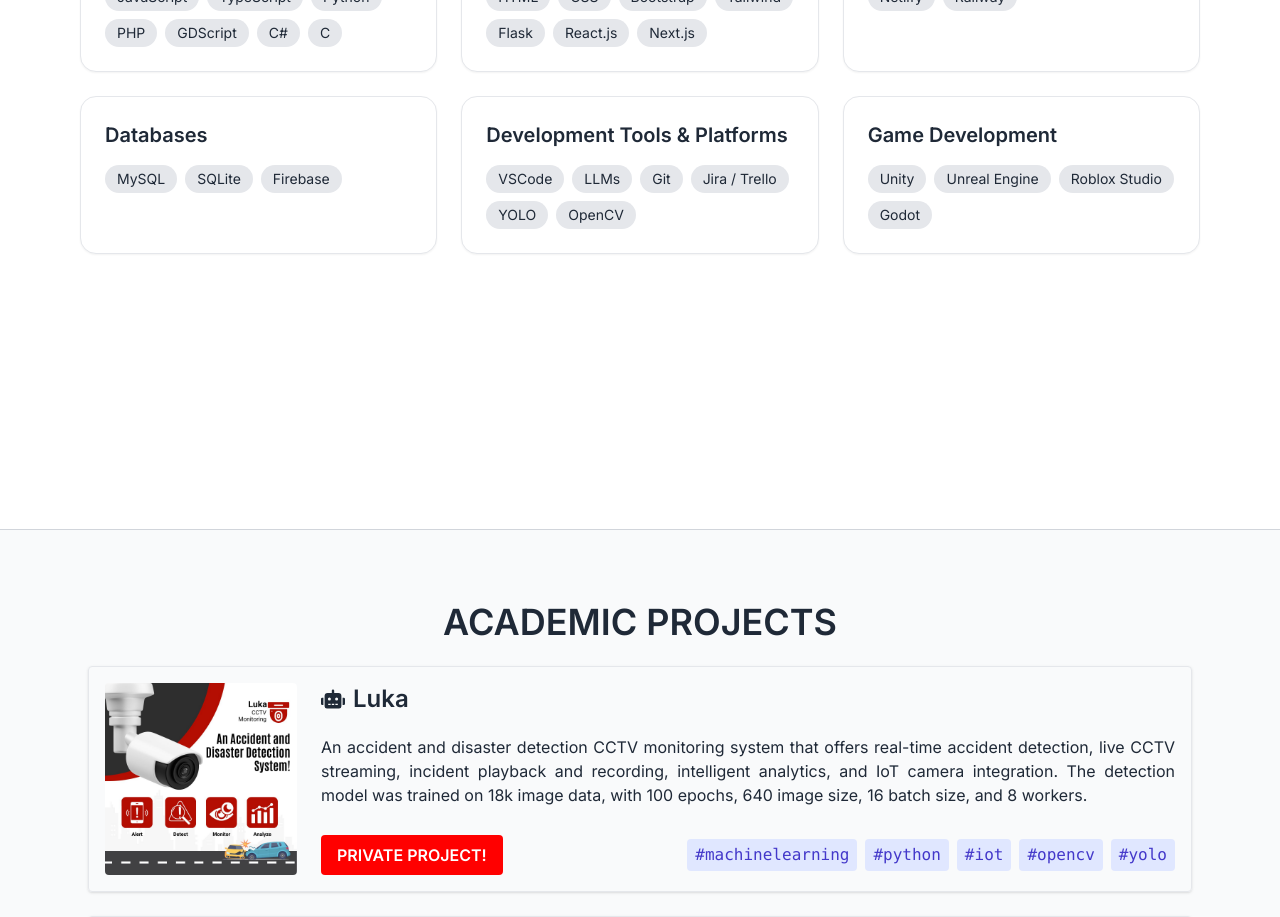
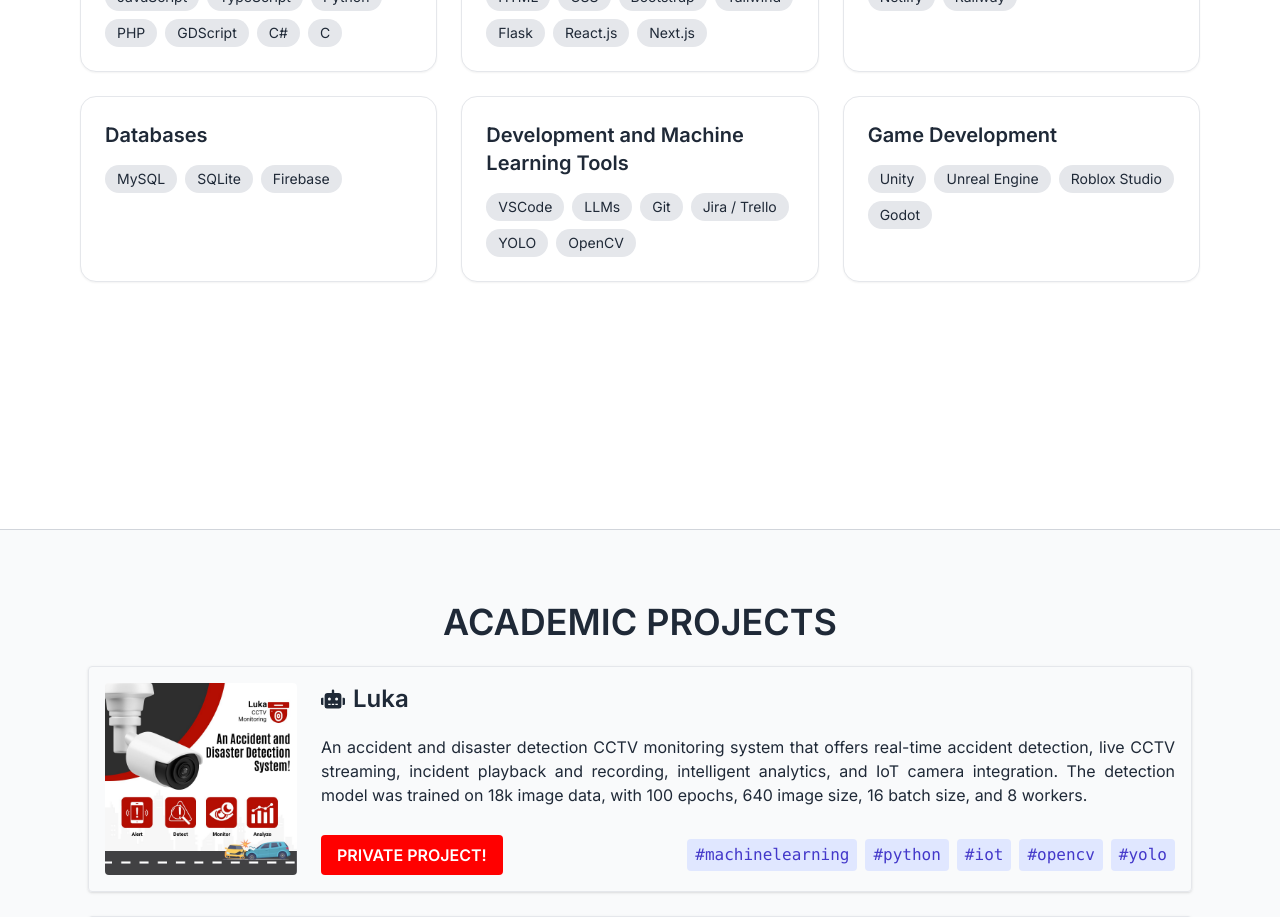
Before and after one commit to BrianShiroe/portfolio-react-typescript-tailwind, a React (Vite) app: page / in a window 1280 px wide. Shown: the part 1920-2837 px from the top of the page. Built offline with nearby package versions, Linux system fonts and the light colour scheme.

Commit message:
Update Skills.tsx

```diff
--- a/src/pages/Skills.tsx
+++ b/src/pages/Skills.tsx
@@ -6,7 +6,7 @@ const skills = {
   "Web Development": ["HTML", "CSS", "Bootstrap", "Tailwind", "Flask", "React.js", "Next.js"],
   "Deployment Platforms": ["Netlify", "Railway"],
   "Databases": ["MySQL", "SQLite", "Firebase"],
-  "Development Tools & Platforms": ["VSCode", "LLMs", "Git", "Jira / Trello", "YOLO", "OpenCV"],
+  "Development and Machine Learning Tools": ["VSCode", "LLMs", "Git", "Jira / Trello", "YOLO", "OpenCV"],
   "Game Development": ["Unity", "Unreal Engine", "Roblox Studio", "Godot"],
 };
 
```
